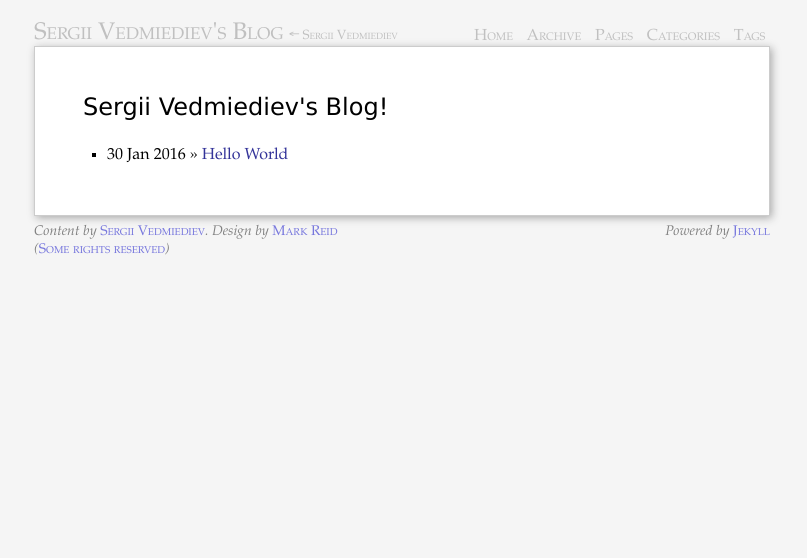
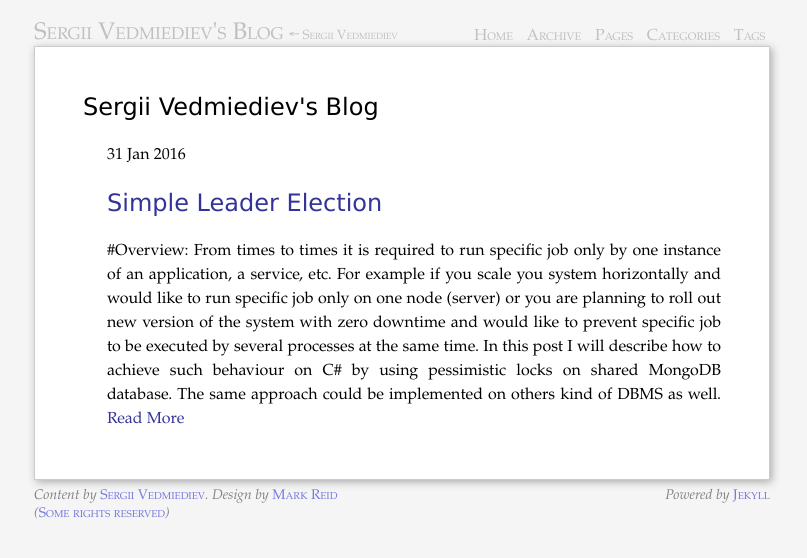
Before and after one commit to vedmiediev/vedmiediev.github.io, a Jekyll site: the page built from index.md, in a window 1280 px wide. Shown: the top 558 px of the page, without its empty margins (238-1045 px from the left). Built offline with Jekyll 4.4.1, drawn with Linux system fonts in a browser that asks for light colours.

Commit message:
add simple leader election post

```diff
--- a/_config.yml
+++ b/_config.yml
@@ -3,7 +3,7 @@
 permalink: /:categories/:year/:month/:day/:title
 
 exclude: [".rvmrc", ".rbenv-version", "README.md", "Rakefile", "changelog.md"]
-highlighter: pygments
+highlighter: null
 
 # Themes are encouraged to use these universal variables
 # so be sure to set them if your theme uses them.
--- a/_includes/themes/mark-reid/default.html
+++ b/_includes/themes/mark-reid/default.html
@@ -12,6 +12,8 @@
 	{% if page.keywords %}
 	<meta name="keywords" content="{{ page.keywords }}">
 	{% endif %}
+
+	{% if page.description %}<meta name="description" content="{{ page.description }}">{% endif %}
 
 	{% if site.author.feedburner %}
   	<link rel="alternate" type="application/atom+xml" href="http://feeds.feedburner.com/{{ site.author.feedburner }}" title="RSS feed" />
--- /dev/null
+++ b/_posts/2016-01-31-simple-leader-election.md
@@ -0,0 +1,152 @@
+---
+layout: post
+title: "Simple Leader Election"
+description: "Simple leader election based on pessimistic locks implemented on shared MongoDB database with C#"
+category:
+tags: [Leader Election, Pessimistic Lock, MongoDB]
+keywords: [leader election pessimistic lock mongodb destributed computing c#]
+excerpt_separator: <!--more-->
+---
+{% include JB/setup %}
+
+#Overview:
+From times to times it is required to run specific job only by one instance of an application, a service, etc. For example if you scale you system horizontally and would like to run specific job only on one node (server) or you are planning to roll out new version of the system with zero downtime and would like to prevent specific job to be executed by several processes at the same time. In this post I will describe how to achieve such behaviour on C# by using pessimistic locks on shared MongoDB database. The same approach could be implemented on others kind of DBMS as well.
+<!--more-->
+
+#Requirements:
+1.	To run job only by one instance (Leader) of system unit (Application, Service and so on).
+2.	In case of leader became unavailable one of the others live instances must take leadership and continue job processing.
+
+#Solution:
+
+Requirements could be fulfilled with pessimistic locks. Each instance must acquire a lock with well-known id before executing unit of work which should be run only by one instance at a time. If lock is acquired by one instance then it is allowed to execute unit of work by that instance. Once instance will be turned off it should release acquired lock in order to let left instances to continue job processing. In case of leader became unavailable without releasing lock it should be released automatically after timeout. In order to keep lock acquired leader instance should update acquired lock periodically.
+
+#MongoDB Pessimistic Lock implementation:
+Let’s define a dedicated MongoDB collection *PessimisticLocks*.
+
+{% highlight csharp %}
+locks = database.GetCollection<PessimisticLockDto>("PessimisticLocks");
+{% endhighlight %}
+
+It will contain documents with the following structure:
+{% highlight csharp %}
+    internal class PessimisticLockDto
+    {
+        public string Id { get; set; }
+        [BsonElement("ts")]
+        public DateTime TimeStamp { get; set; } //Timestamp of the lock
+        [BsonElement("kid")]
+        public string KeeperId { get; set; } //lock Keeper Id
+    }
+{% endhighlight %}
+We need to create the following indexes on this collection.
+
+<ol><li>
+Index on <code>TimeStamp</code> field with time to live e.g. 90 seconds. This will allow MongoDB to remove documents automatically when lock timeout will be reached. This feature is supported by MongoDB since version 2.2. For more info look
+<a href="https://docs.mongodb.org/manual/tutorial/expire-data/">here</a>
+{% highlight csharp %}
+locks.CreateIndex(
+	new IndexKeysBuilder()
+		.Ascending("ts"),
+	new IndexOptionsBuilder()
+		.SetTimeToLive(TimeSpan.FromSeconds(ttl))
+		.SetName("ts"));
+{% endhighlight %}
+</li><li>
+Index on <code>KeeperId</code> field. It will allow to release locks by keeper id a little bit quicker.
+{% highlight csharp %}
+locks.CreateIndex(
+	new IndexKeysBuilder().Ascending("kid"),
+	new IndexOptionsBuilder().SetUnique(false));
+{% endhighlight %}
+</li></ol>
+
+##Acquire Lock
+
+In order to acquire lock we need insert document with well-known id, current time stamp and unique instance id (`KeeperId`). As id should be unique in the collection only first instance will be able to insert document (acquire lock). All others instances will receive duplicate key exception. In order to keep lock acquired we need to update `TimeStamp` field with current date periodically. E.g. every 30 seconds. This interval should be less than TTL value on `TimeStamp` index in other case lock will be released by MongoDB earlier than required. Based on this `AcquireLock` method could look as following.
+{% highlight csharp %}
+public bool AcquireLock(string lockId, string keeperId)
+{
+	try
+	{
+		return locks.Update(Query<PessimisticLockDto>
+			.Where(x => x.Id == lockId && x.KeeperId == keeperId),
+			Update<PessimisticLockDto>.CurrentDate(x => x.TimeStamp),
+			UpdateFlags.Upsert,
+			WriteConcern.WMajority).DocumentsAffected == 1;
+	}
+	catch (Exception)
+	{
+		return false;
+	}
+}
+{% endhighlight %}
+
+It is worth to add that insert/update operation should be executed with Write Concern *Majority* as in other case [MongoDB Data Rollback](https://docs.mongodb.org/manual/core/replica-set-rollbacks/) could cause several instances to become a leader at the same time.
+
+##Release Lock
+<ol>
+<li>
+Lock could be released manually by removing document by <code>Id</code> and <code>KeeperId</code>. It is important to include <code>KepperId</code> in remove query as well as <code>Id</code> as in other case it is possible to release locks acquired by one of the others processes.
+Based on those <code>ReleaseLock</code> method could look as following.
+{% highlight csharp %}
+public void ReleaseLock(string lockId, string keeperId)
+{
+	locks.Remove(Query<PessimisticLockDto>
+		.Where(x => x.Id == lockId && x.KeeperId == keeperId),
+		WriteConcern.WMajority);
+}
+{% endhighlight %}
+</li><li>
+Lock could be released by MongoDB background process which will compare <code>TimeStamp</code> of lock document with TTL value in index and remove document if it is expired. As result lock will be released and one of the left instances will be able to acquire lock and continue processing.
+</li>
+</ol>
+
+Once we have Pessimistic lock implemented we could implement Leader Aware Task Runner.
+
+#Leader Aware Task Runner implementation:
+
+In order to use pessimistic lock we need to choose keeper id and lock id.
+As `KepperId` we could generate the following string.
+{% highlight csharp %}
+public static string GenerateLockKeeperId()
+{
+	var process = Process.GetCurrentProcess();
+	return string.Format("{2}-LeaderAwareTaskRunner-PID-{0}-Domain-{1}",
+	process.Id, AppDomain.CurrentDomain.FriendlyName, process.MachineName);
+}
+{% endhighlight %}
+Such id will allow to run several instances on separate nodes as well as on the same node in different processes or even in one process but separate application domains.
+As lock id we need to select a string which uniquely describe job across all instances. e.g. unique job name.
+
+Method which elects a leader could look like the following
+{% highlight csharp %}
+private bool IsStillALeader()
+{
+	// try to acuire lock if not a leader or after 30 seconds of became a leader
+	if (!isALeader || watch.ElapsedMilliseconds > lockPingTimeoutInSeconds * 1000)
+	{
+		isALeader = locker.AcquireLock(lockId, lockKeeperId);
+		if (isALeader) watch.Restart();
+	}
+	return isALeader;
+}
+{% endhighlight %}
+If current process is not a leader it will try to acquire lock in order to became a leader. Or if lock ping timeout has been reached it will try to acquire lock once more in order to update time stamp on lock document and keep lock as acquired.
+
+And method which run a task could look as following
+{% highlight csharp %}
+public void RunTaskOnLeader(Action task)
+{
+	if (IsStillALeader())
+		task();
+}
+{% endhighlight %}
+Now we are able to run task in a loop or by timer on several instances and task will be executed only on one of them. The only requirement here is that task should be finished in less than TTL value of timestamp index. If task runs for longer period of time it is required either to increase a TTL value for index or when lock is acquired run a timer which will keep lock acquired by making a call to acquire lock for example each 30 seconds if TTL on index greater than 30 seconds e.g. 90 seconds.
+
+#Summary:
+Proposed solution forbid to run a task on more than one instance at a time. In the same time if leader will become unavailable the task will start to run on one of the left instances.
+
+Source code with examples could be find [here](https://github.com/vedmiediev/SimpleLeaderElection)
+
+And thanks for reading so far.
--- a/assets/themes/css/screen.css
+++ b/assets/themes/css/screen.css
@@ -161,11 +161,12 @@ caption {
 /* @end */
 
 /* @group Lists */
-ul {
+ul, ol {
 	margin-top: 1.5em;
 	margin-bottom: 1.5em;
 	line-height: 1.5em;
 	padding-left: 1.5em;
+	text-align: justify;
 }
 ul li {
 	list-style-type: square;
--- a/index.md
+++ b/index.md
@@ -1,12 +1,21 @@
 ---
 layout: page
-title: Sergii Vedmiediev's Blog!
+title: Sergii Vedmiediev's Blog
 tagline: Supporting tagline
 ---
 {% include JB/setup %}
 
 <ul class="posts">
   {% for post in site.posts %}
-    <li><span>{{ post.date | date_to_string }}</span> &raquo; <a href="{{ BASE_PATH }}{{ post.url }}">{{ post.title }}</a></li>
+  <div>
+    <p><span>{{ post.date | date_to_string }}</span></p>
+	<h1> <a href="{{ BASE_PATH }}{{ post.url }}">{{ post.title }}</a></h1>
+	<p>
+	 {{ post.excerpt | strip_html }}
+	 {% if post.excerpt %}
+	 <a href="{{ BASE_PATH }}{{ post.url }}">Read More</a>
+	 {% endif %}
+	</p>
+	</div>
   {% endfor %}
 </ul>
```
Also changed, not shown: _posts/2016-01-30-hello-world.md (deleted, +0 -8 lines).
